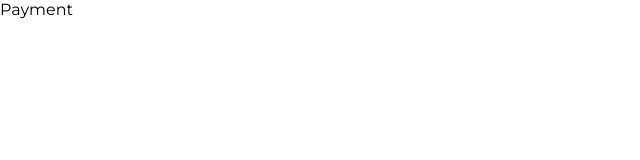
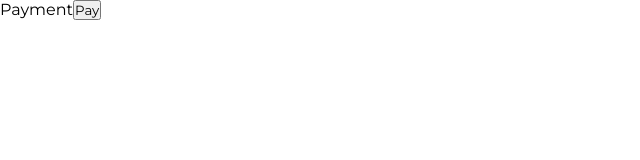
Before and after one commit to ompatel597/bus-buddy, a React (Vite) app: page /payment in a window 1280 px wide. Shown: the top 160 px of the page, without its empty margins (0-640 px from the left). Built offline with nearby package versions, Linux system fonts and the light colour scheme.

Commit message:
local storage

```diff
--- a/src/app/Components/PassDetails/PassDetails.jsx
+++ b/src/app/Components/PassDetails/PassDetails.jsx
@@ -1,10 +1,11 @@
 import React, { useState } from "react";
 import nextIcon from "../../../app/assets/next_cinfo_icon.png";
 import passengerIcon from "../../../app/assets/pass_user.png";
-import { useSearchParams } from "react-router-dom";
+import { useNavigate, useSearchParams } from "react-router-dom";
 import { useFormik } from "formik";
 
 const PassDetails = () => {
+  const navigate = useNavigate()
   const [searchParams, setSearchParams] = useSearchParams();
 
   const sheets = JSON.parse(searchParams.get("seatid"));
@@ -37,7 +38,9 @@ const PassDetails = () => {
 
       onSubmit: async (values) => {
         try {
-          console.log(values);
+
+          localStorage.setItem("order_details" , JSON.stringify(values))
+          navigate("/payment")
         } catch (error) {
           console.log(error);
         }
--- a/src/app/Components/Payment/Payment.jsx
+++ b/src/app/Components/Payment/Payment.jsx
@@ -1,8 +1,20 @@
 import React from 'react'
 
 const Payment = () => {
+  const get_order_details =  JSON.parse( localStorage.getItem("order_details"))
+
+
+  const order_confirm = () =>{
+    console.log(get_order_details);
+    // call order confirm api call
+  }
   return (
-    <div>Payment</div>
+    <div>Payment
+
+      <button onClick={order_confirm} >
+        Pay
+      </button>
+    </div>
   )
 }
 
```
